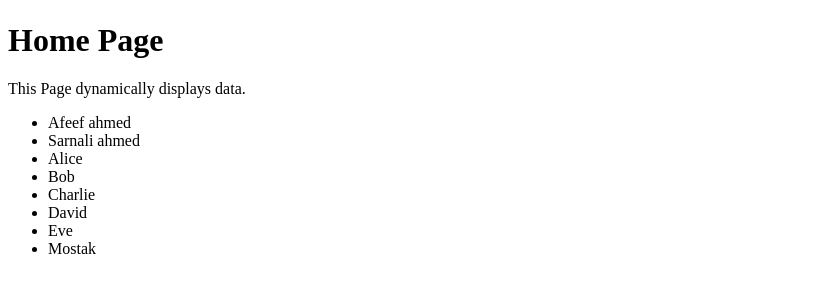
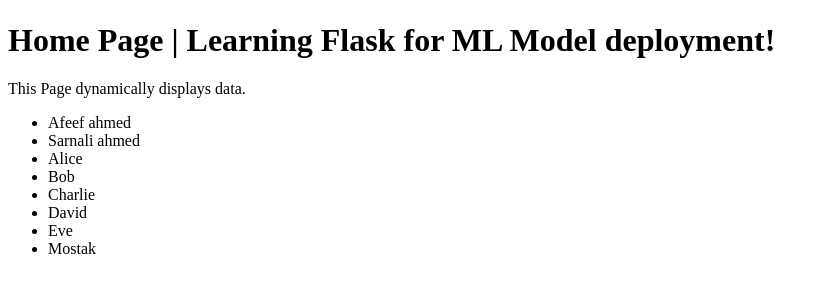
Before and after one commit to mostakphoenixsoftbd/FLASK-ML-PROJECT-DEPLOYMENT, a Flask app: page / in a window 1280 px wide. Shown: the part 58-358 px from the top of the page, without its empty margins (0-828 px from the left). Run offline with Flask 3, Linux system fonts and the light colour scheme.

Commit message:
index.html file modified

```diff
--- a/templates/index.html
+++ b/templates/index.html
@@ -3,7 +3,7 @@
 {% block title %} Home {% endblock %}
 
 {% block content %}
-    <h1>Home Page</h1>
+    <h1>Home Page | Learning Flask for ML Model deployment!</h1>
     <p>This Page dynamically displays data.</p>
     <ul>
         {% for user in users %}
```
